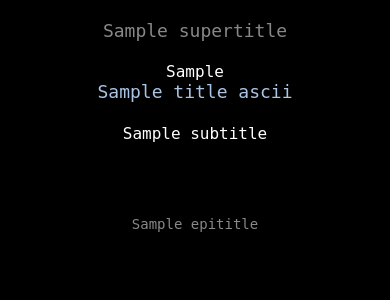
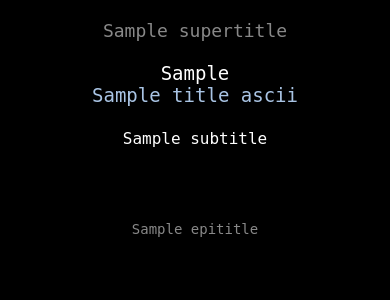
Before and after one commit to basileaw/terminaide, a Python web app: template terminaide/templates/index.html in a window 390 px wide. Shown: the top 300 px of the page. Run offline with Jinja, Linux system fonts and the light colour scheme; the template is opened without the code that fills it: most values are stand-ins (such as "Sample title", 1, 10 or a date in 2020).

Commit message:
resize title in html index

```diff
--- a/terminaide/templates/index.html
+++ b/terminaide/templates/index.html
@@ -94,7 +94,7 @@
             white-space: pre;
             text-align: center;
             margin-bottom: 0;
-            font-size: 16px;
+            font-size: 19px;
             transform-origin: center;
             transform: scale(1);
         }
@@ -105,7 +105,7 @@
             white-space: pre;
             text-align: center;
             margin-bottom: 0;
-            font-size: 26px;
+            font-size: 19px;
             transform-origin: center;
             transform: scale(1);
         }
@@ -289,10 +289,6 @@
 
         /* Media query for smaller screens */
         @media (max-width: 768px) {
-            .title {
-                font-size: 18px;
-            }
-
             .menu {
                 width: 95%;
             }
```
